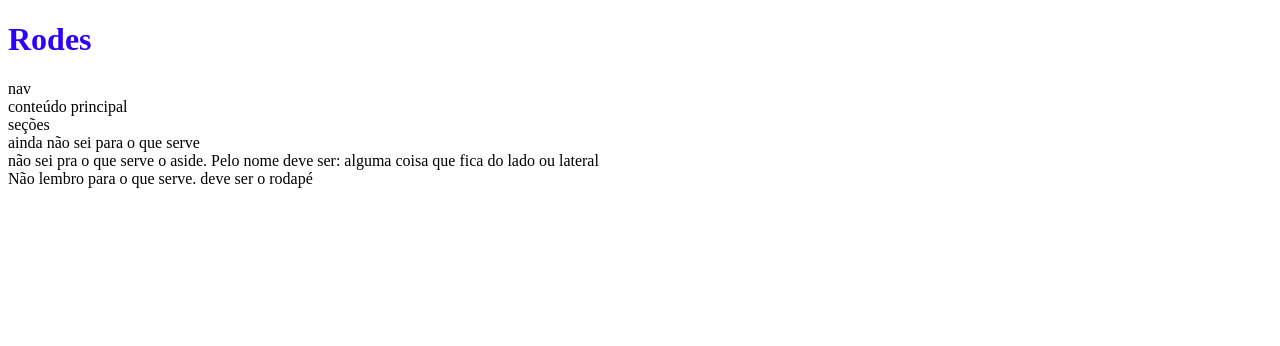
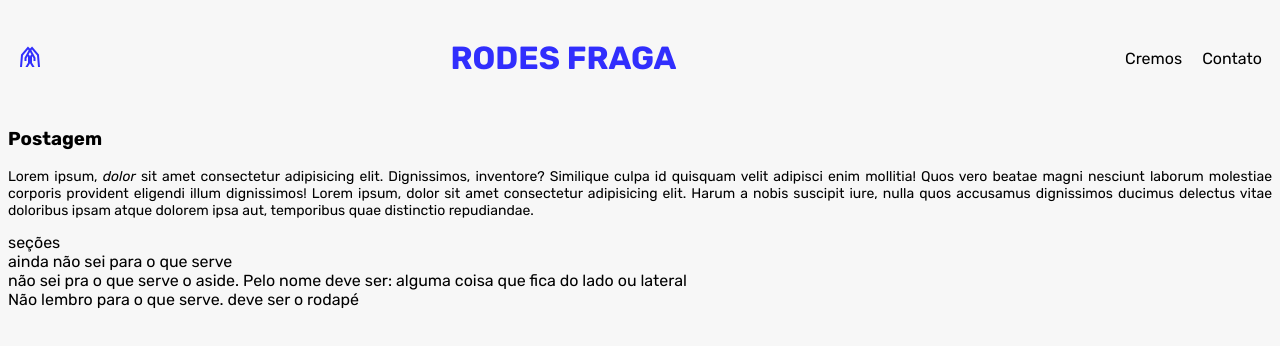
Before and after one commit to RodesFraga/javascript_aulas, a plain HTML site: page index.html in a window 1280 px wide. Drawn offline with nearby package versions, Linux system fonts and the light colour scheme.

Commit message:
Avançando

```diff
--- a/index.css
+++ b/index.css
@@ -1,8 +1,63 @@
+@charset "UTF-8";
+*{
+    font-family: Rubik, sans-serif;
+    text-decoration: none;
+    list-style: none;
+
+
+}
+
+
+/*no html id = #no Css e Class, '.' no CSS
+: = pseudo class
+:: = Pseudo elemento
+> = filho de alguma class id ou elemento*/
+
+
 
 body{
-    background-color: rgb(255, 255, 255);
+    display: flex;
+    flex-direction: column;
+    /*text-indent: 30px;*/
+    background-color: rgb(247, 247, 247);
 }
 
+header{
+    display: flex;
+    justify-content: space-between;
+    align-items: center;
+    align-content: center;
+    gap: 10px;
+}
+
+#tituloCabecalho{
+    padding: 10px;
+}
+
+
+
+#menuPrincipal{
+    display: flex;
+    flex-direction: row;
+    align-items: flex-start;
+    gap: 20px;
+    margin: 10px;
+
+
+
+}
+
+
+
 h1{
-    color: rgb(46, 1, 248);
+    color: rgb(49, 46, 253);
+
 }
+
+p{
+    font-size: 14px;
+    font-weight: normal;
+    text-align: justify;
+   /* text-indent: 30px;*/
+
+}
--- a/index.html
+++ b/index.html
@@ -4,15 +4,42 @@
     <meta charset="UTF-8">
     <meta name="viewport" content="width=device-width, initial-scale=1.0">
     <title>Blog</title>
-<link rel="stylesheet" href="./index.css">
+
+        <link rel="stylesheet" href="./index.css"> <!-- link do CSS -->
+
+        <link rel="preconnect" href="https://fonts.googleapis.com">
+        <link rel="preconnect" href="https://fonts.gstatic.com" crossorigin>
+        <link href="https://fonts.googleapis.com/css2?family=Inter&family=Roboto+Flex:opsz,wght@8..144,100..1000&family=Roboto:ital,wght@0,100;0,300;0,400;0,500;0,700;0,900;1,100;1,300;1,400;1,500;1,700;1,900&family=Rubik:ital,wght@0,300..900;1,300..900&display=swap" rel="stylesheet"> <!-- link da fonte RUBIK -->
+
+        <link rel="stylesheet" href="https://fonts.googleapis.com/css2?family=Material+Symbols+Outlined:opsz,wght,FILL,GRAD@20..48,100..700,0..1,-50..200" />
+
 </head>
 <body>
-    <header><h1>Rodes</h1></header>
-    <nav>nav</nav>
-    <main>conteúdo principal</main>
+    <header id="cabecalho">
+        <h1 id="tituloCabecalho"><span class="material-symbols-outlined">
+            folded_hands
+            </span></h1>
+        <h1 id="tituloCabecalho">RODES FRAGA</h1>
+        <nav id="navegacao">
+            <ul id="menuPrincipal">
+                <li class="linkMenu">Cremos</li>
+                <li class="linkMenu">Contato</li>
+            </ul>
+        </nav>
+    </header>
+
+
+
+    <main><h3>Postagem</h3>
+        <p>Lorem ipsum, <em>dolor</em> sit amet consectetur adipisicing elit. Dignissimos, inventore? Similique culpa id quisquam velit adipisci enim mollitia! Quos vero beatae magni nesciunt laborum molestiae corporis provident eligendi illum dignissimos! Lorem ipsum, dolor sit amet consectetur adipisicing elit. Harum a nobis suscipit iure, nulla quos accusamus dignissimos ducimus delectus vitae doloribus ipsam atque dolorem ipsa aut, temporibus quae distinctio repudiandae.</p></main>
+
     <section>seções</section>
+
     <article>ainda não sei para o que serve</article>
+
     <aside>não sei pra o que serve o aside. Pelo nome deve ser: alguma coisa que fica do lado ou lateral</aside>
+
     <footer>Não lembro para o que serve. deve ser o rodapé</footer>
+
 </body>
 </html>
```
